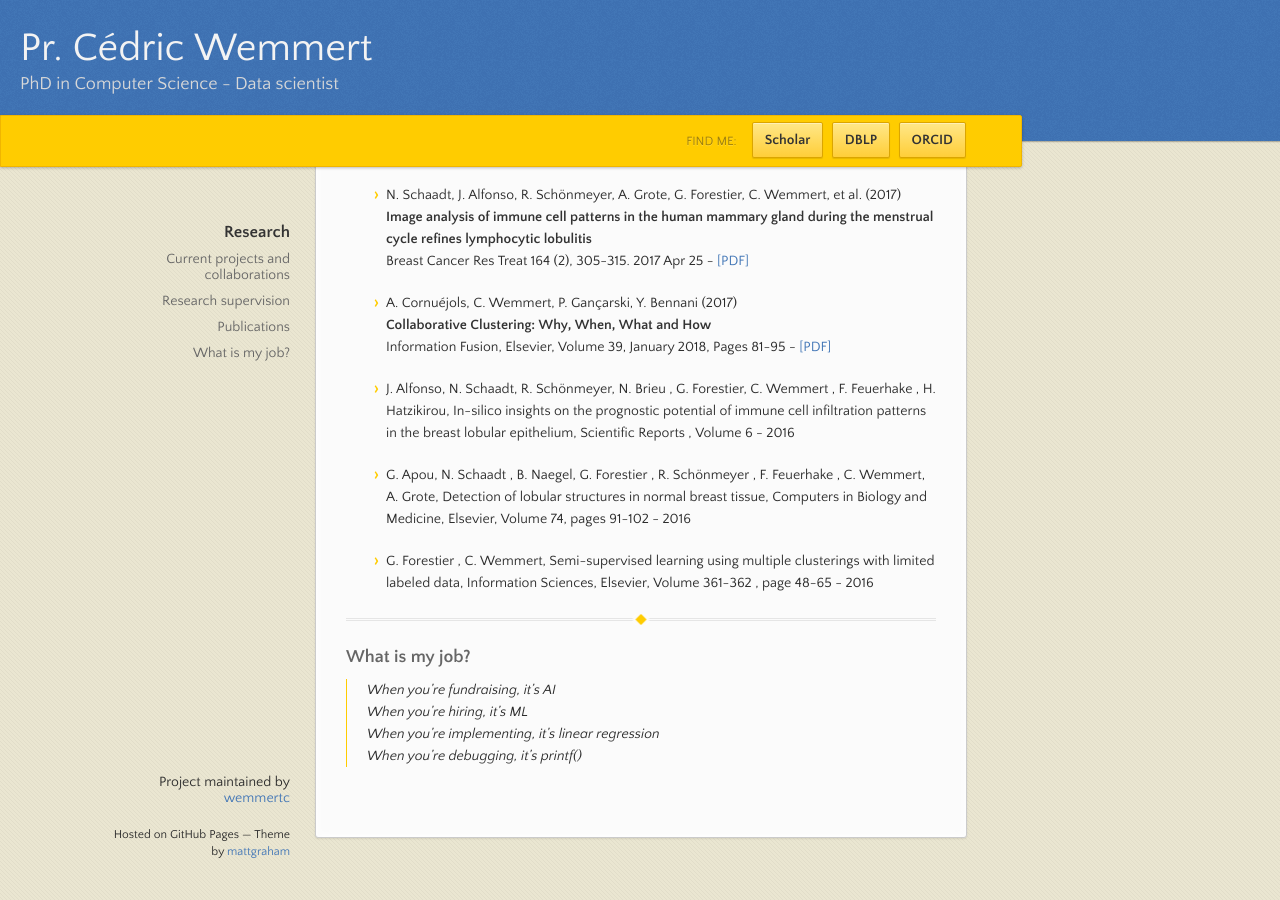
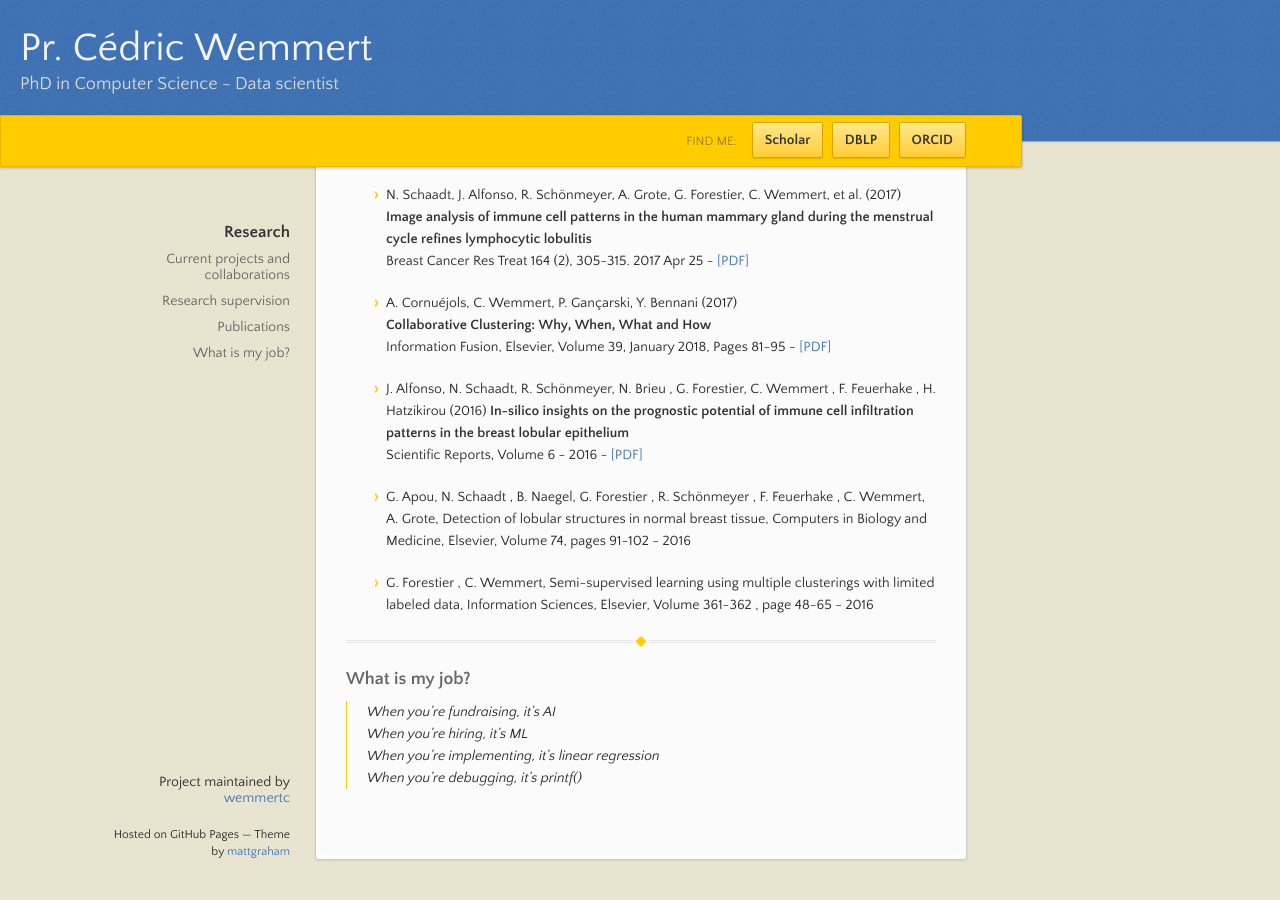
Before and after one commit to wemmertc/webpage, a Jekyll site: the page built from index.md, in a window 1280 px wide and 900 px high, scrolled down 1669 px. Built offline with Jekyll 4.4.1, drawn with Linux system fonts in a browser that asks for light colours; our own code applies the rules of GitHub Pages for plain Markdown files; before the commit the page ends 2547 px from its top, so only the background shows below that; some of the changed text lies outside the part shown.

Commit message:
publications

```diff
--- a/index.md
+++ b/index.md
@@ -5,7 +5,7 @@ layout: default
 
 # Research
 
-Full professor in Computer Science, SDC team of the Engineering, Computer and Imaging Sciences Laboratory of the University of Strasbourg
+Full professor in Computer Science, SDC team of the [**Engineering, Computer and Imaging Sciences Laboratory**](icube.unistra.fr) of the [**University of Strasbourg**](unistra.fr)
 
 **Keywords**: ensemble clustering, high-level image analysis, knowledge extraction, histopathological images analysis
 
@@ -67,7 +67,9 @@
 [**Collaborative Clustering: Why, When, What and How**](https://doi.org/10.1016/j.inffus.2017.04.008)
 Information Fusion, Elsevier, Volume 39, January 2018, Pages 81-95 - [[PDF]](./publications/if2017.pdf)
 
-* J. Alfonso, N. Schaadt, R. Schönmeyer, N. Brieu , G. Forestier, C. Wemmert , F. Feuerhake , H. Hatzikirou, In-silico insights on the prognostic potential of immune cell infiltration patterns in the breast lobular epithelium, Scientific Reports , Volume 6 - 2016
+* J. Alfonso, N. Schaadt, R. Schönmeyer, N. Brieu , G. Forestier, C. Wemmert , F. Feuerhake , H. Hatzikirou  (2016)
+[**In-silico insights on the prognostic potential of immune cell infiltration patterns in the breast lobular epithelium**]()
+Scientific Reports, Volume 6 - 2016 - [[PDF]](./publications/if2017.pdf)
 
 * G. Apou, N. Schaadt , B. Naegel, G. Forestier , R. Schönmeyer , F. Feuerhake , C. Wemmert, A. Grote, Detection of lobular structures in normal breast tissue, Computers in Biology and Medicine, Elsevier, Volume 74, pages 91-102 - 2016
 
```
